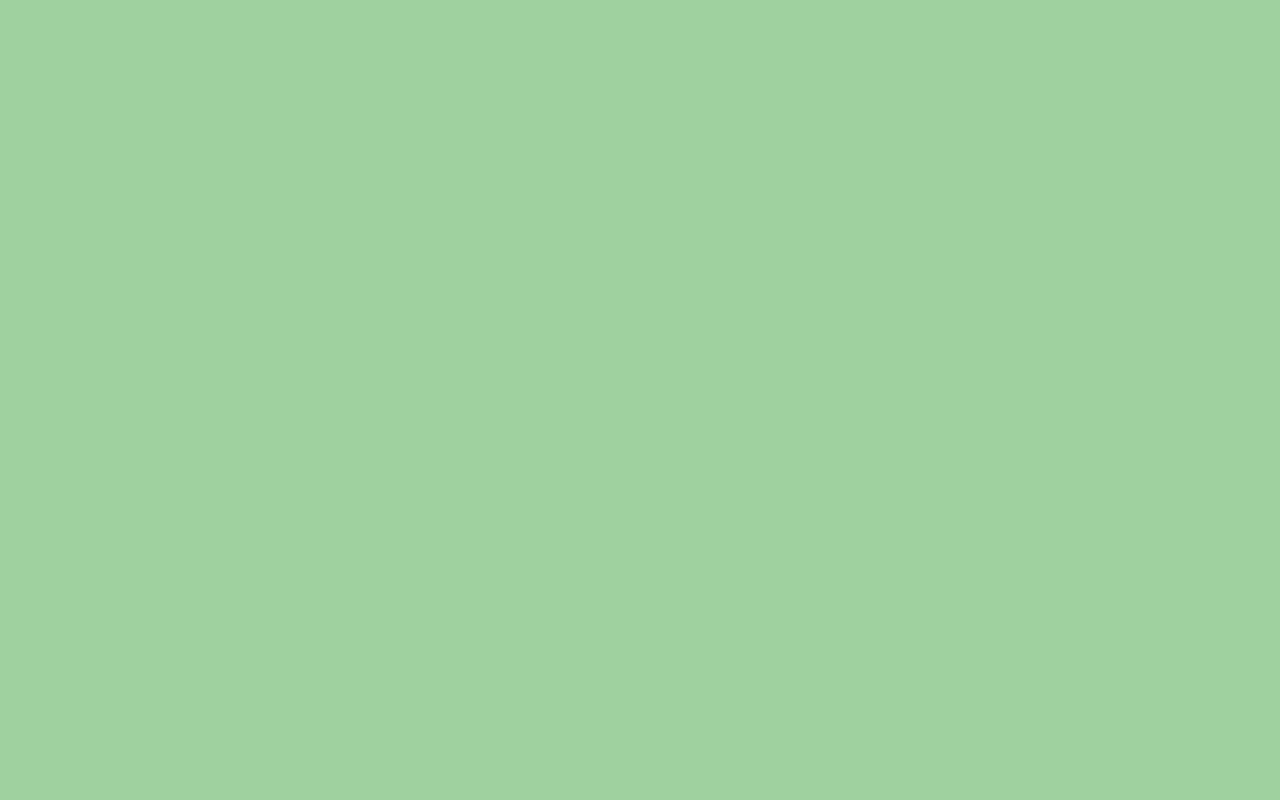
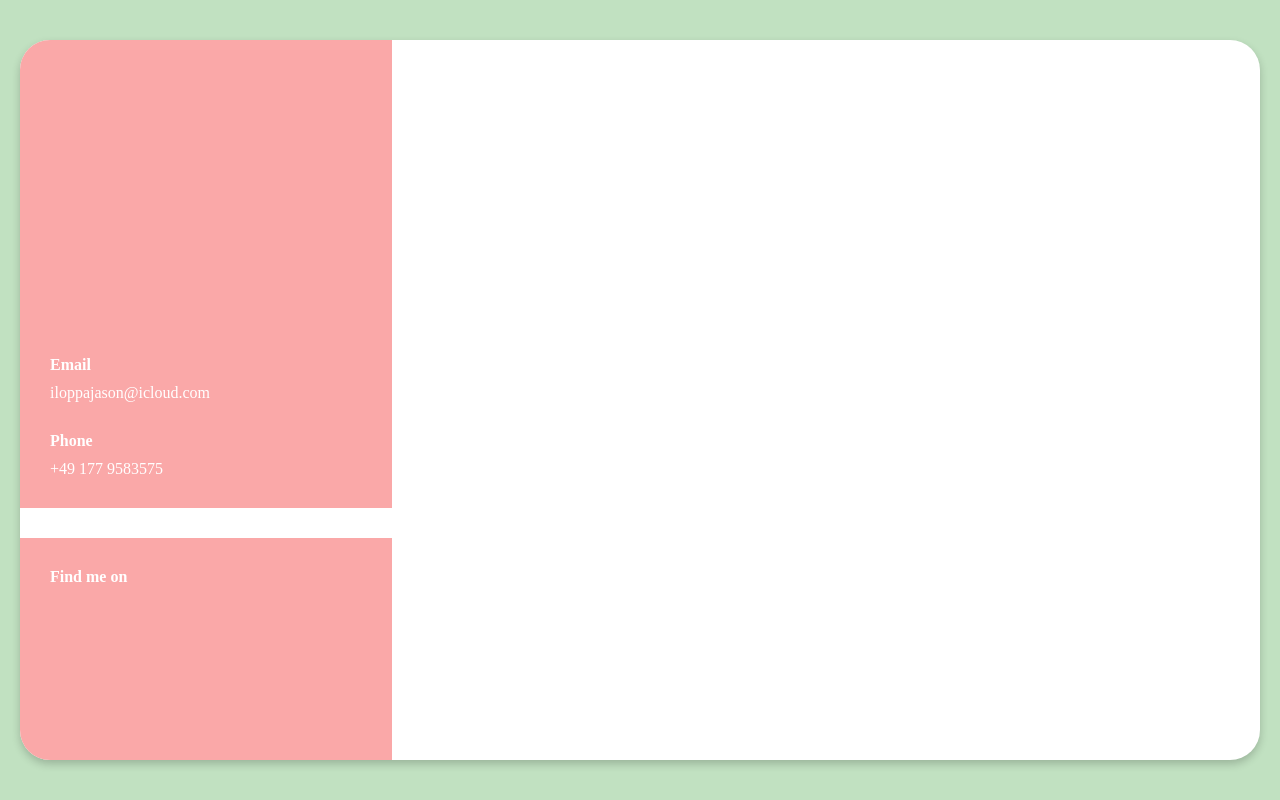
Before and after one commit to 0812jeje/business-card, a plain HTML site: page index.html in a window 1280 px wide. Drawn offline with Linux system fonts and the light colour scheme.

Commit message:
added text to the contact section

```diff
--- a/index.html
+++ b/index.html
@@ -5,8 +5,31 @@
     <meta name="viewport" content="width=device-width, initial-scale=1.0" />
     <title>Business Card</title>
     <link rel="stylesheet" href="styles.css" />
+    <link
+      rel="stylesheet"
+      href="https://cdnjs.cloudflare.com/ajax/libs/font-awesome/4.7.0/css/font-awesome.min.css"
+    />
   </head>
   <body>
-    <div></div>
+    <div class="ui-container">
+      <section class="contact-container">
+        <div class="contact">
+          <div>
+            <div class="contact-text">
+              <h2>Email</h2>
+              <a href="mailto:iloppajason@icloud.com">iloppajason@icloud.com</a>
+            </div>
+            <div class="contact-text">
+              <h2>Phone</h2>
+              <a href="tel:+491779583575">+49 177 9583575</a>
+            </div>
+          </div>
+        </div>
+        <div class="socials">
+          <h2 class="contact-text">Find me on</h2>
+          <div class="socials-icon-container"></div>
+        </div>
+      </section>
+    </div>
   </body>
 </html>
--- a/styles.css
+++ b/styles.css
@@ -1,3 +1,68 @@
 body {
-  background-color: hsl(120, 35%, 72%);
+  height: 100vh;
+  padding: 0;
+  margin: 0;
+  background-color: hsl(120, 35%, 82%);
+  display: flex;
+  justify-content: center;
+  align-items: center;
 }
+
+h2 {
+  font-size: 16px;
+  margin: 10px 0;
+}
+a {
+  text-decoration: none;
+  color: white;
+}
+/* UI CONTAINER */
+.ui-container {
+  display: flex;
+  align-items: center;
+  width: 1240px;
+  height: 720px;
+  background-color: #fff;
+  border-radius: 30px;
+  box-shadow: 0 4px 8px rgba(0, 0, 0, 0.2);
+  box-sizing: border-box; /* Include padding and border in the element's total width and height */
+  text-align: center;
+  overflow: hidden;
+}
+
+/* USER CONTACT SECTION */
+.contact-container {
+  display: flex;
+  flex-direction: column;
+  height: 150%;
+  width: 30%;
+}
+
+.contact,
+.socials {
+  background-color: hsl(0, 90%, 82%);
+  width: 100%;
+  color: #fff;
+  text-align: left;
+}
+
+.contact {
+  display: flex;
+  height: 60%;
+  margin-bottom: 30px;
+  align-items: end;
+}
+
+.contact-text {
+  position: relative;
+  margin: 0 30px 30px 30px;
+}
+.socials {
+  height: 30%;
+}
+
+.socials .contact-text {
+  margin-top: 30px;
+}
+
+sov
```
